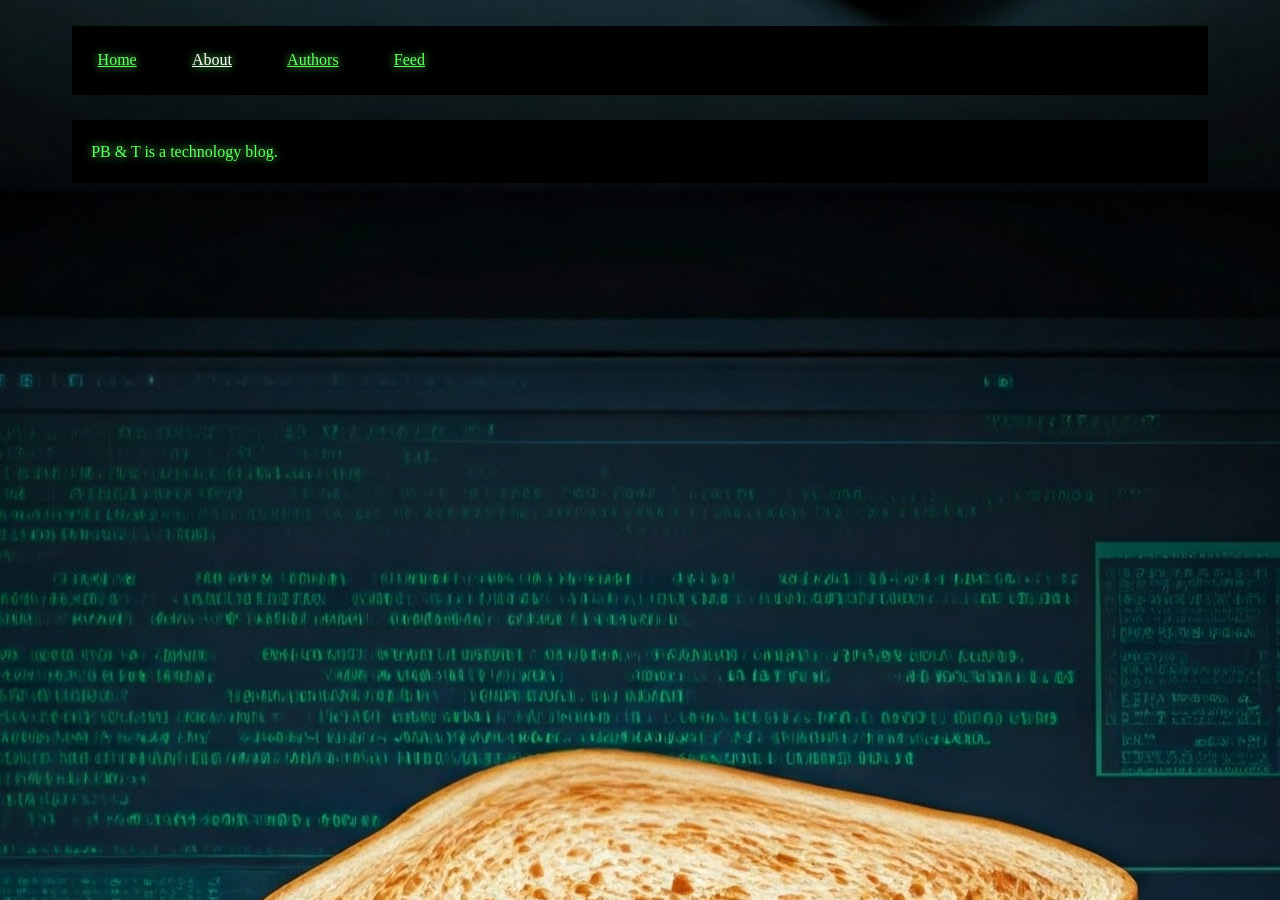
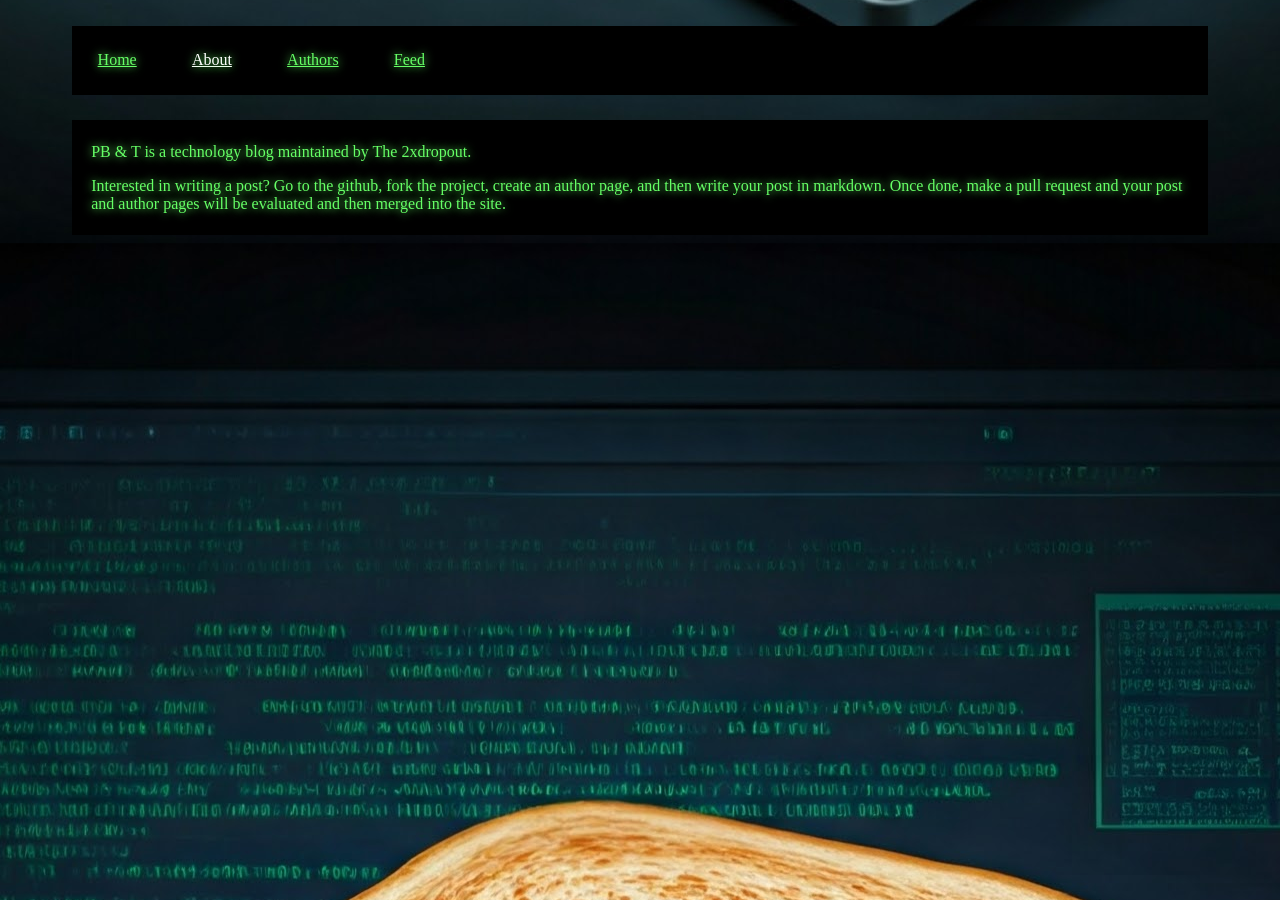
Before and after one commit to Philip-Otter/pbandt.github.io, a Jekyll site: the page built from about.md, in a window 1280 px wide. Built offline with Jekyll 4.4.1, drawn with Linux system fonts in a browser that asks for light colours.

Commit message:
Update about.md

```diff
--- a/about.md
+++ b/about.md
@@ -2,4 +2,6 @@
 layout: default
 title: About
 ---
-PB & T is a technology blog.
+PB & T is a technology blog maintained by The 2xdropout.
+
+Interested in writing a post? Go to the github, fork the project, create an author page, and then write your post in markdown. Once done, make a pull request and your post and author pages will be evaluated and then merged into the site.
```
